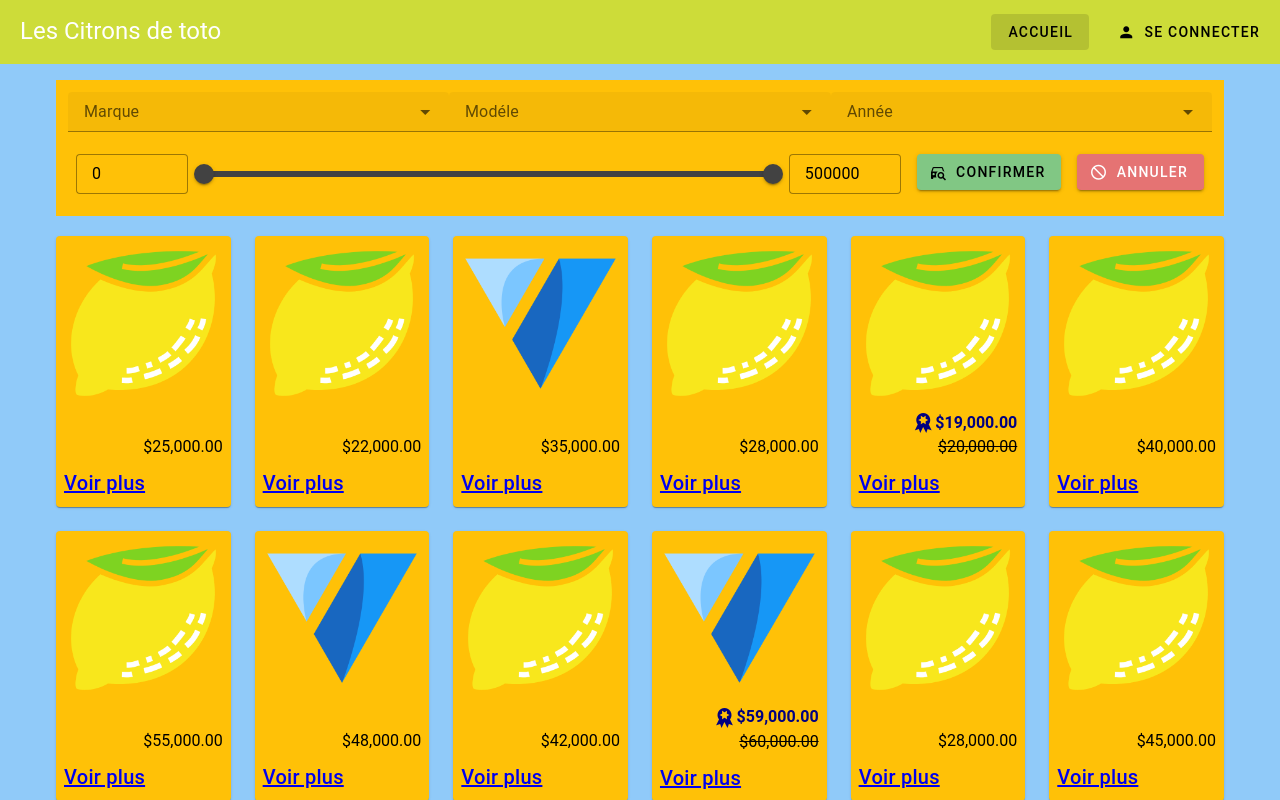
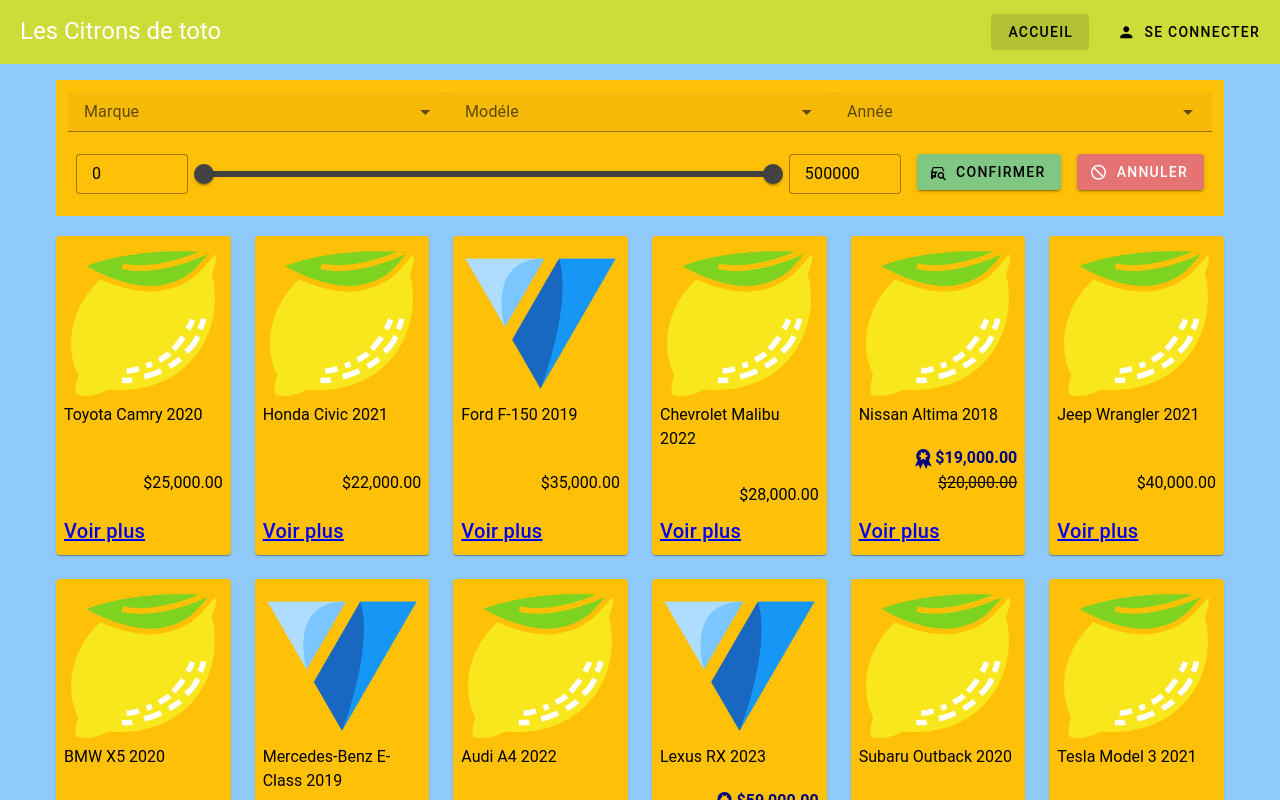
Before and after one commit to Aether89/420-PD1-SH-Projet-Integrateur, a Vue app in the folder lescitronsdetoto-frontend/: page / in a window 1280 px wide. Shown: the top 800 px of the page. Built offline with nearby package versions, Linux system fonts and the light colour scheme; no server answers.

Commit message:
MB 230908 1134 - Correctif hauteur
# Frontend
## @/src/components/VehicleListItem.vue
- ajustement de la hauteur pour afficher le nom qui n'affichait plus

```diff
--- a/lescitronsdetoto-frontend/src/components/VehicleListItem.vue
+++ b/lescitronsdetoto-frontend/src/components/VehicleListItem.vue
@@ -47,7 +47,7 @@
 
 <style scoped>
 .card-content {
-  height: 6em;
+  height: 9em;
   display: flex;
   flex-direction: column;
   justify-content: space-between;
```
